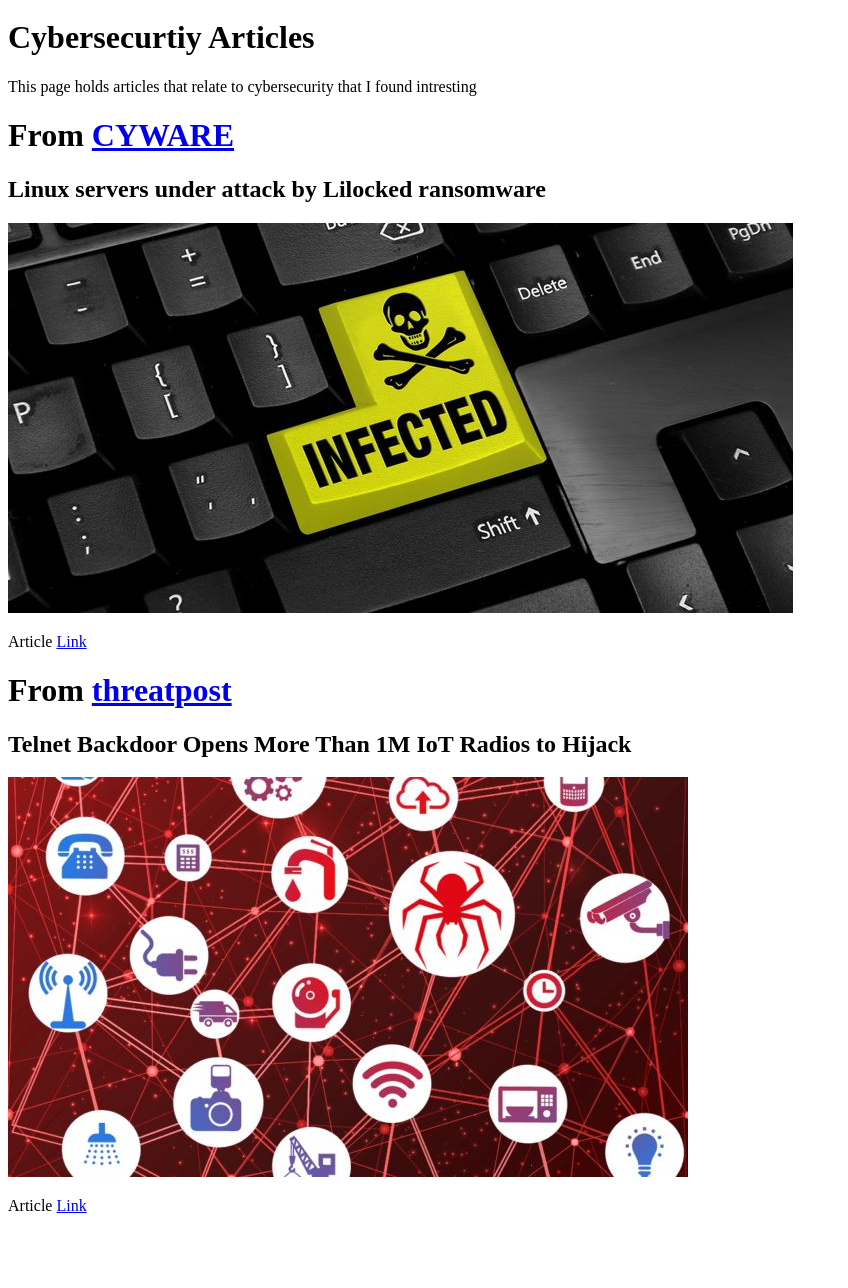
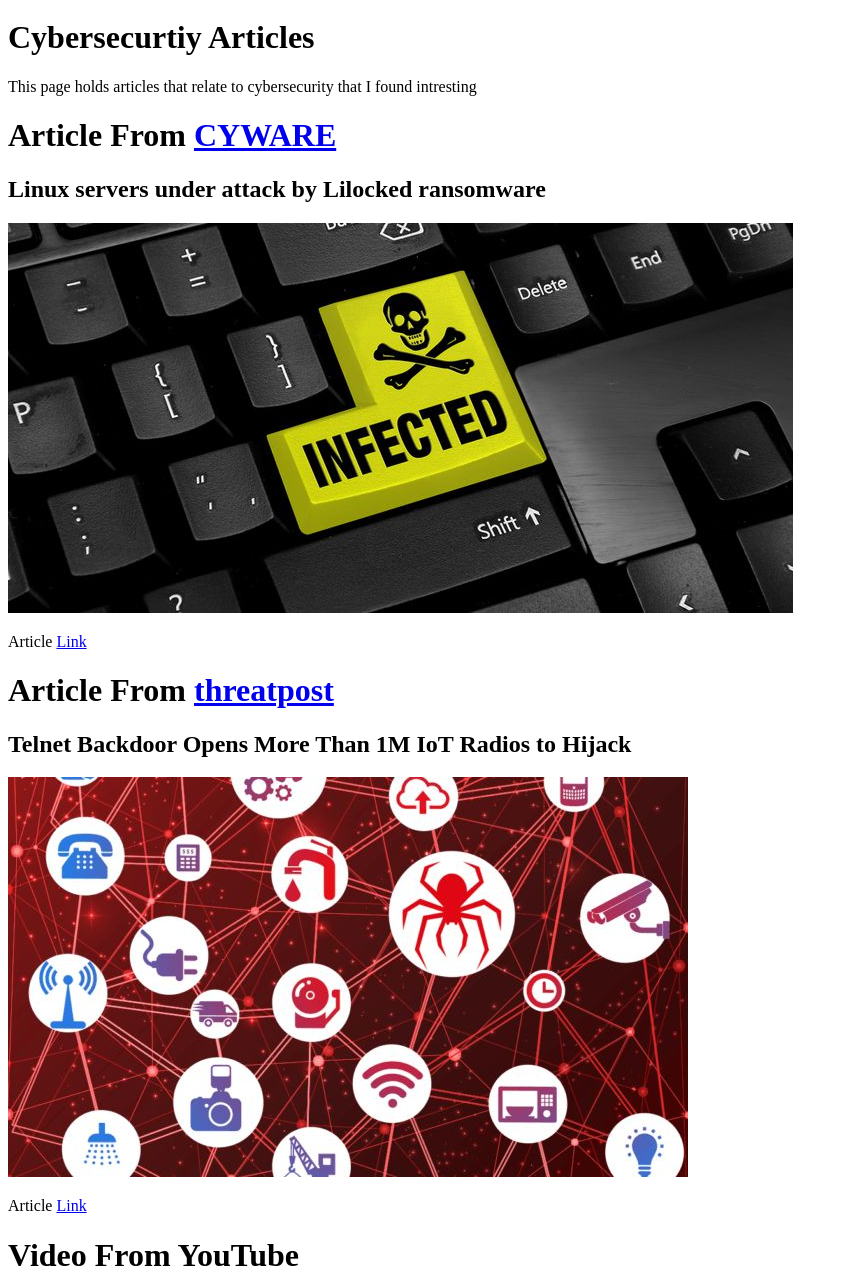
Before and after one commit to Littlefieldm/project1, a plain HTML site: page cyber.html in a window 1280 px wide. Shown: the part 72-1360 px from the top of the page, without its empty margins (0-848 px from the left). Before the commit the page ends 1303 px from the top, so only its background shows below. Drawn offline with Linux system fonts and the light colour scheme; grey boxes are pictures that could not be loaded.

Commit message:
Added video link to cyber page

```diff
--- a/cyber.html
+++ b/cyber.html
@@ -14,13 +14,16 @@
   <h1>Cybersecurtiy Articles</h1>
     <p>This page holds articles that relate to cybersecurity that I found intresting</p>
 
-    <h1>From <a href="https://cyware.com/cyber-security-news-articles">CYWARE</a></h1>
+    <h1>Article From <a href="https://cyware.com/cyber-security-news-articles">CYWARE</a></h1>
       <h2> Linux servers under attack by Lilocked ransomware </h2>
       <img src="cyware_image.jpg" alt="A partial keyboard where the enter key has a skull and cross bones and reads infected.">
         <p>Article <a href="https://cyware.com/news/linux-servers-under-attack-by-lilocked-ransomware-e9c4f966">Link</a></p>
-    <h1>From <a href="https://threatpost.com/">threatpost</a></h1>
+    <h1>Article From <a href="https://threatpost.com/">threatpost</a></h1>
       <h2>Telnet Backdoor Opens More Than 1M IoT Radios to Hijack</h2>
       <img src="threatpost_image.jpg" alt="A red background with a web of technological things like cameras and wifi signals being infected.">
       <p>Article <a href="https://threatpost.com/million-iot-radios-hijack-telnet-backdoor/148123/">Link</a></p>
+	<h1>Video From <a htref="https://www.youtube.com/">YouTube</a></h1>
+
+	<iframe width="560" height="315" src="https://www.youtube.com/embed/NfJf_-7O00w" frameborder="0" allow="accelerometer; autoplay; encrypted-media; gyroscope; picture-in-picture" allowfullscreen></iframe>
 </body>
 </html>
```
